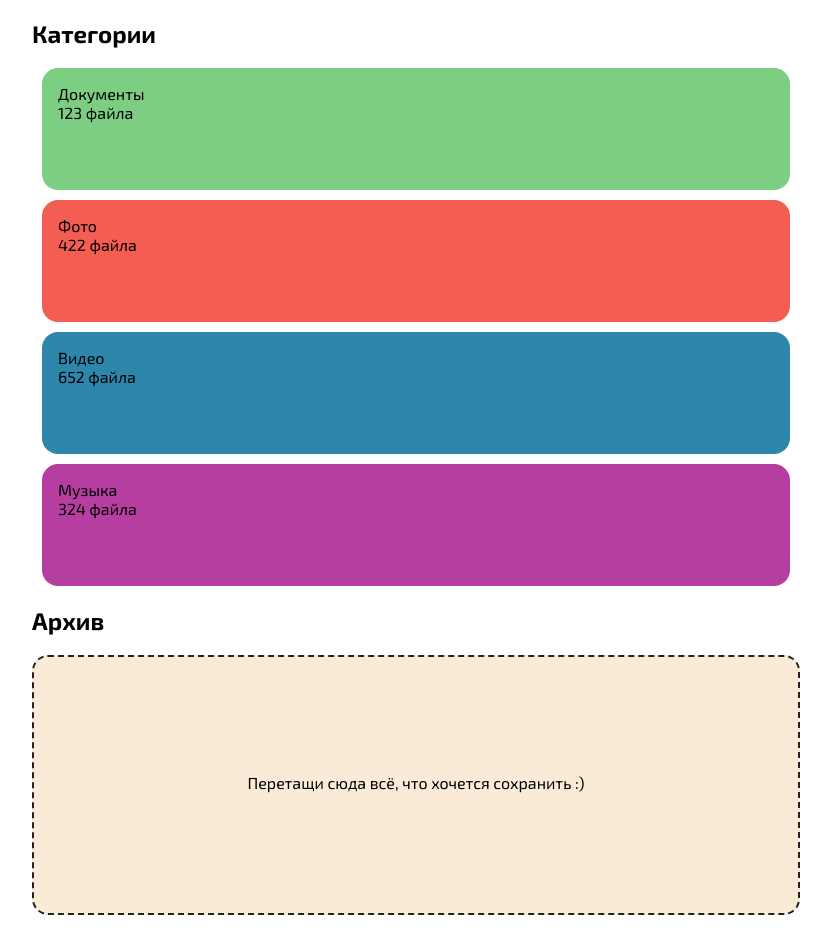
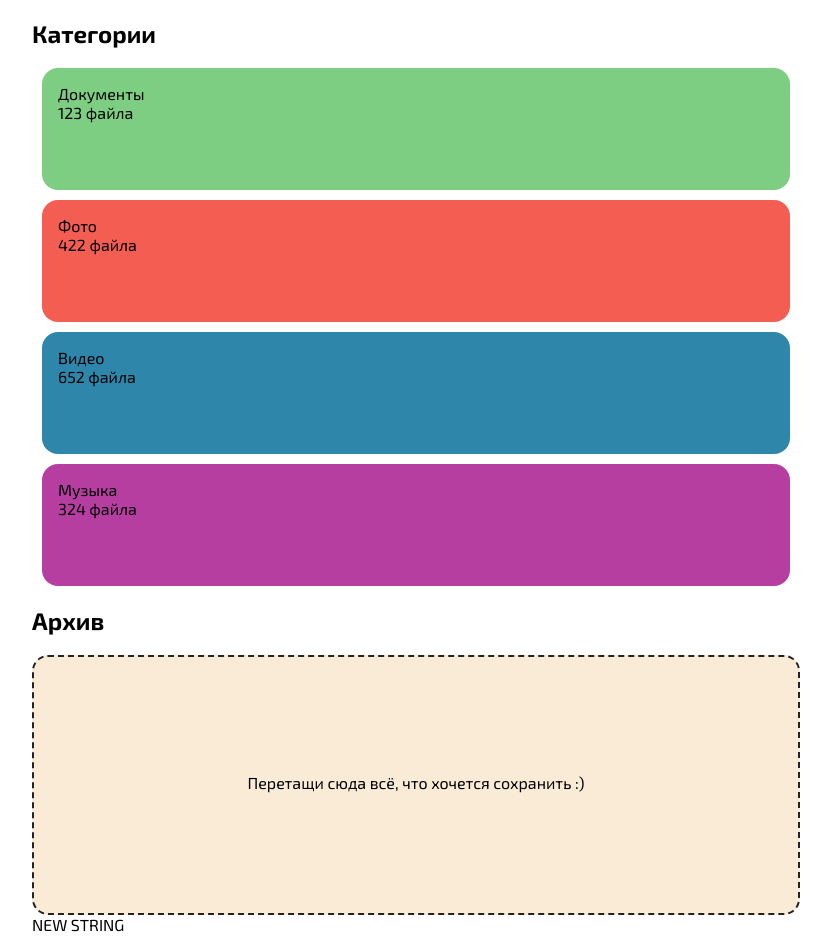
Before and after one commit to nazarovitbk/final_project, a plain HTML site: page index.html in a window 1280 px wide. Shown: the part 62-1004 px from the top of the page, without its empty margins (224-1055 px from the left). Drawn offline with Linux system fonts and the light colour scheme.

Commit message:
Update index.html

```diff
--- a/index.html
+++ b/index.html
@@ -27,6 +27,7 @@
         <section class="archive">
             <p>Перетащи сюда всё, что хочется сохранить :)</p>
         </section>
+        <div>NEW STRING</div>
 
 
 
```
